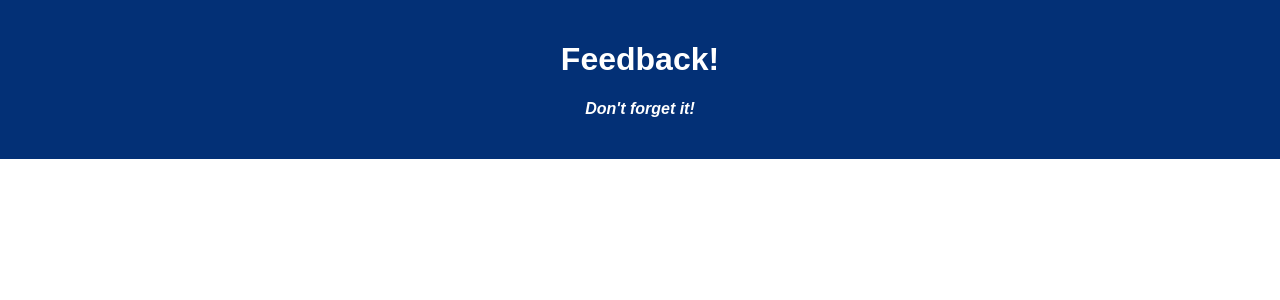
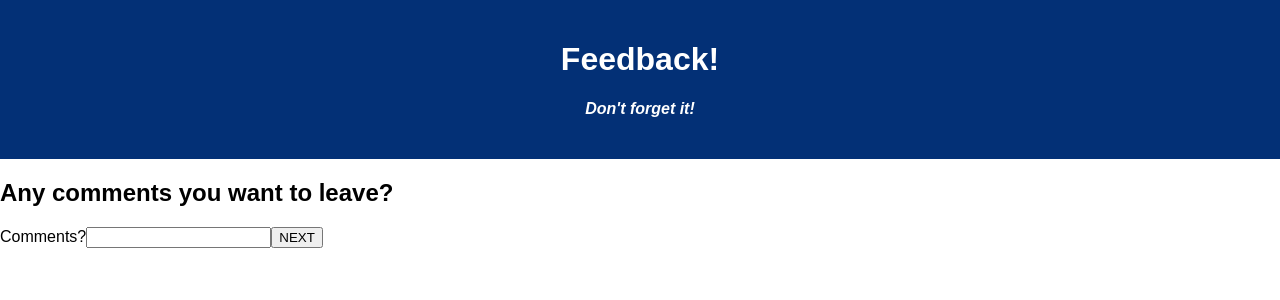
Before and after one commit to viegutj/weekend-redux-feedback-loop, a React (Create React App) app: page /#/comments in a window 1280 px wide. Shown: the top 300 px of the page. Built offline with nearby package versions, Linux system fonts and the light colour scheme.

Commit message:
Comments component is working; all states are appearing in the Logger

```diff
--- a/src/components/App/App.jsx
+++ b/src/components/App/App.jsx
@@ -8,7 +8,7 @@ import {HashRouter as Router, Route, Link} from 'react-router-dom';
 import Feeling from '../Feeling/Feeling';
 import Understanding from '../Understanding/Understanding'
 import Support from '../Support/Support'
-// import Comments from '../Comments/Comments'
+import Comments from '../Comments/Comments'
 // import Review from '../Review/Review'
 // import Thanks from '../Review/Review'
 
@@ -34,10 +34,10 @@ function App() {
             <Route path='/support'>
               <Support />
             </Route>
-            {/* <Route path='/comments'>
+            <Route path='/comments'>
               <Comments />
             </Route>
-            <Route path='/review'>
+            {/* <Route path='/review'>
               <Review />
             </Route>
             <Route path='/thanks'>
--- a/src/components/Comments/Comments.jsx
+++ b/src/components/Comments/Comments.jsx
@@ -0,0 +1,46 @@
+// import dependencies to communicate state
+import {useHistory} from "react-router-dom"
+import {useState} from "react";
+import {useDispatch} from 'react-redux';
+
+
+// This function handles everything for the Comments component
+function Comments() { // write in useState() hooks to grab and set values
+    let dispatch = useDispatch();
+    const [comments, setComments] = useState('')
+
+    // assign useHistory() to variable history
+    const history = useHistory();
+
+    // function to handle the button click on next
+    // prevent page refresh, dispatch an action, and direct client to /review
+    function handleNext(event) {
+        event.preventDefault();
+        // dispatch an action, sending payload to the reducer in index.js
+        dispatch({type: 'COLLECT_COMMENTS', payload: {
+                comments
+            }})
+        history.push('/review')
+    }
+
+
+    // return HTML to be displayed on the page
+    return (
+        <div>
+            <h2>Any comments you want to leave?</h2>
+            <form onSubmit={handleNext}>
+                <label>Comments?</label>
+                <input type="text"
+                    value={comments}
+                    onChange={
+                        (event) => setComments(event.target.value)
+                    }
+                    required/>
+                <button type='submit'>NEXT</button>
+            </form>
+        </div>
+    )
+}
+
+// export our component to be displayed in App.jsx
+export default Comments;
--- a/src/components/Feeling/Feeling.jsx
+++ b/src/components/Feeling/Feeling.jsx
@@ -15,7 +15,7 @@ function Feeling() {
     const history = useHistory();
 
     // function to handle the button click on next
-        // prevent page refresh and direct client to /understanding
+    // prevent page refresh, dispatch an action, and direct client to /support
     function handleNext(event) {
         event.preventDefault();
         // dispatch an action, sending payload to the reducer in index.js
--- a/src/components/Support/Support.jsx
+++ b/src/components/Support/Support.jsx
@@ -13,7 +13,7 @@ function Support() { // write in useState() hooks to grab and set values
     const history = useHistory();
 
     // function to handle the button click on next
-    // prevent page refresh and direct client to /support
+    // prevent page refresh, dispatch an action, and direct client to /comments
     function handleNext(event) {
         event.preventDefault();
         // dispatch an action, sending payload to the reducer in index.js
--- a/src/components/Understanding/Understanding.jsx
+++ b/src/components/Understanding/Understanding.jsx
@@ -15,7 +15,7 @@ function Understanding() {
     const history = useHistory();
 
     // function to handle the button click on next
-        // prevent page refresh and direct client to /support
+    // prevent page refresh, dispatch an action, and direct client to /support
     function handleNext(event) {
         event.preventDefault();
         // dispatch an action, sending payload to the reducer in index.js
--- a/src/index.js
+++ b/src/index.js
@@ -30,12 +30,20 @@ const support = (state = '', action) => {
     return state
 }
 
+const comments = (state ='', action) => {
+    if(action.type === 'COLLECT_COMMENTS'){
+        return action.payload
+    }
+    return state
+}
+
 // Store to keep track of state
 const store = createStore(
     combineReducers({
         feelings,
         understanding,
-        support
+        support,
+        comments
     }),
     applyMiddleware(logger)
 )
```
Also changed, not shown: 1 other file (tests, documents, lock files or other folders).
